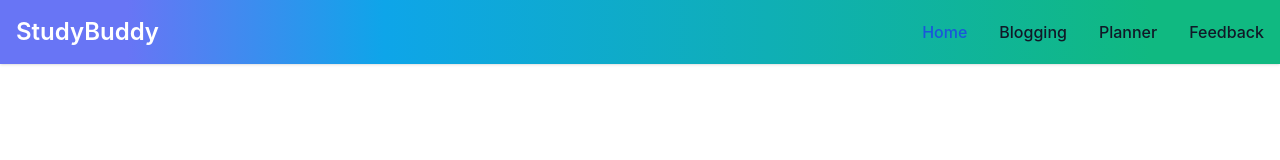
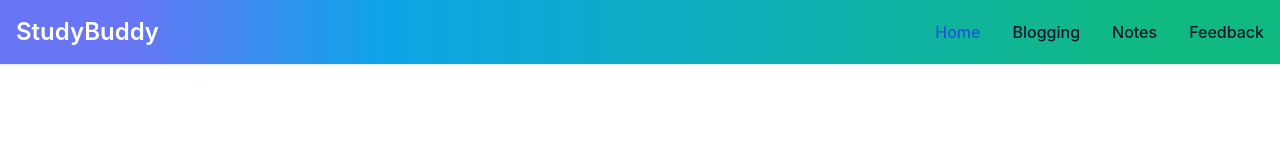
Before and after one commit to Niruth4405/webwars1, a React (Vite) app in the folder coded/: page / in a window 1280 px wide. Shown: the top 160 px of the page. Built offline with nearby package versions, Linux system fonts and the light colour scheme.

Commit message:
navbar updated

```diff
--- a/coded/src/components/Navbar.jsx
+++ b/coded/src/components/Navbar.jsx
@@ -64,7 +64,7 @@ function Navbar() {
                   href="/Planner"
                   class="block py-2 px-3 text-gray-900 rounded hover:bg-gray-100 md:hover:bg-transparent md:border-0 md:hover:text-blue-700 md:p-0 dark:text-white md:dark:hover:text-blue-500 dark:hover:bg-gray-700 dark:hover:text-white md:dark:hover:bg-transparent"
                 >
-                  Planner
+                  Notes
                 </a>
               </li>
               <li>
```
